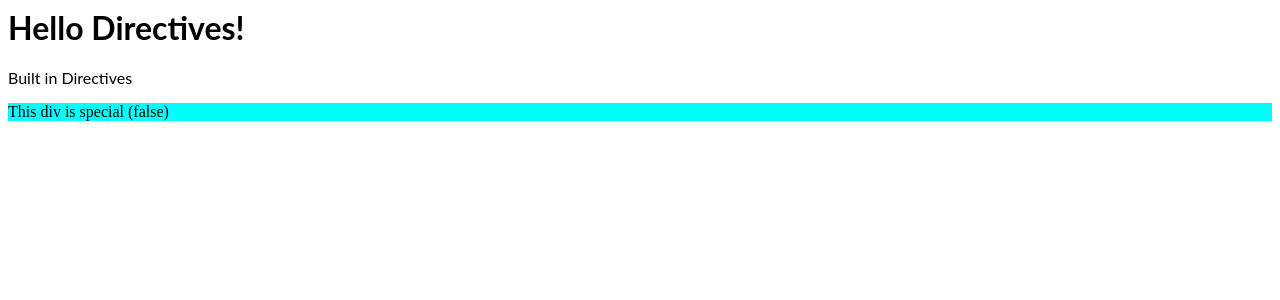
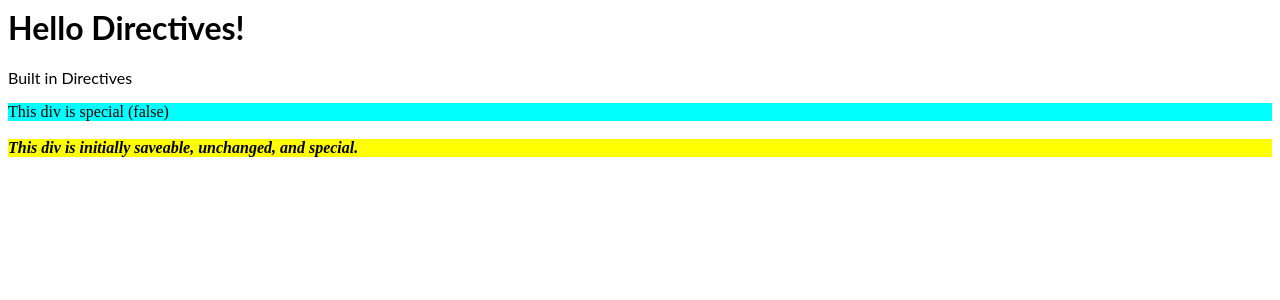
Before and after one commit to ShakibAhmed007/angular-dev-directives, an Angular app: page / in a window 1280 px wide. Shown: the top 300 px of the page. Built offline with nearby package versions, Linux system fonts and the light colour scheme.

Commit message:
3 files modified

```diff
--- a/src/app/built-in-directives/built-in-directives.component.css
+++ b/src/app/built-in-directives/built-in-directives.component.css
@@ -5,3 +5,11 @@
 .normal {
   background-color: cyan;
 }
+
+.saveable {
+  font-weight: bold;
+}
+
+.modified {
+  font-style: italic;
+}
--- a/src/app/built-in-directives/built-in-directives.component.html
+++ b/src/app/built-in-directives/built-in-directives.component.html
@@ -1 +1,3 @@
 <div [ngClass]="isSpecial ? 'special' : 'normal'">This div is special ({{isSpecial}})</div>
+<br/>
+<div [ngClass]="currentClasses">This div is initially saveable, unchanged, and special.</div>
--- a/src/app/built-in-directives/built-in-directives.component.ts
+++ b/src/app/built-in-directives/built-in-directives.component.ts
@@ -8,6 +8,15 @@ import { Component, OnInit } from '@angular/core';
 export class BuiltInDirectivesComponent implements OnInit {
   isSpecial = false;
 
+  /**
+   * This will add three class to div
+   */
+  currentClasses = {
+    saveable: true, // bold
+    modified: true, // italic
+    special: true // background
+  };
+
   constructor() {}
 
   ngOnInit() {}
```
